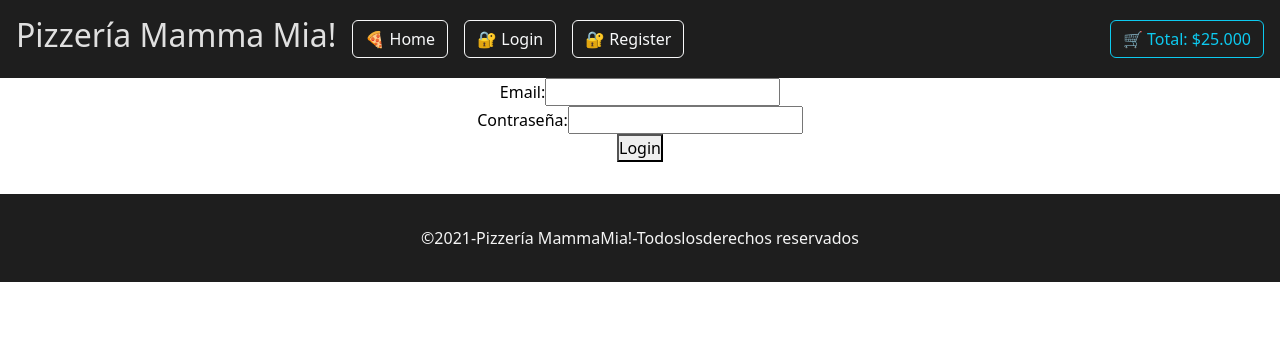
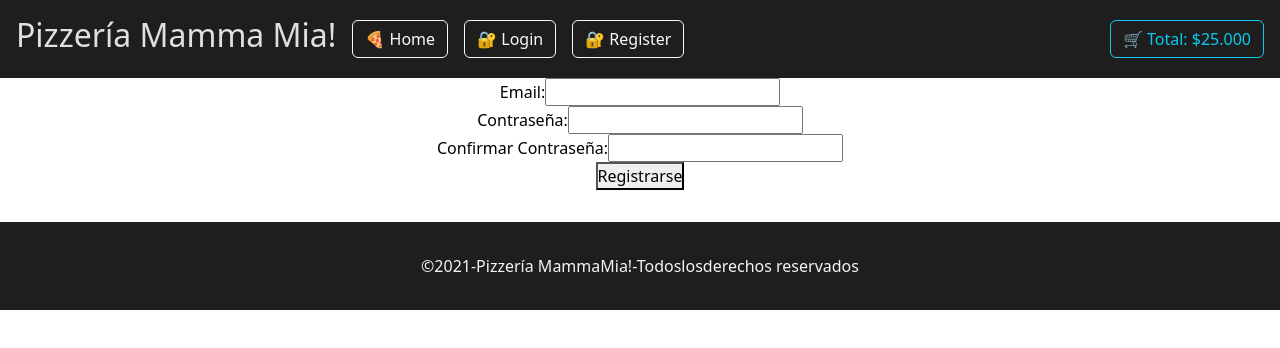
Before and after one commit to framirezj/ADL_desafio_PizzaStore_React, a React (Vite) app: page / in a window 1280 px wide. Shown: the top 348 px of the page. Built offline with nearby package versions, Linux system fonts and the light colour scheme.

Commit message:
refactor: componente register

```diff
--- a/src/App.jsx
+++ b/src/App.jsx
@@ -15,8 +15,8 @@ function App() {
       </div>
       <main className="container-home">
         {/* <Home /> */}
-        {/* <Register /> */}
-        <Login />
+        <Register />
+        {/* <Login /> */}
       </main>
       <footer className="container-footer">
         <Footer />
--- a/src/components/Register.jsx
+++ b/src/components/Register.jsx
@@ -1,48 +1,83 @@
 import { useState } from "react";
 
 const Register = () => {
+  const [datosRegister, setDatosRegister] = useState({
+    email: "",
+    password: "",
+    confirmPassword: "",
+  });
 
-    //estados
-    const [email, setEmail] = useState('')
-    const [password, setPassword] = useState('')
-    const [confirmPassword, setConfirmPassword] = useState('')
+  const { email, password, confirmPassword } = datosRegister;
 
-    const handleSubmit = (e) => {
-      e.preventDefault()
+  const handleChangeObject = (e) => {
+    const { name, value } = e.target;
 
+    setDatosRegister((prevDatosRegister) => ({
+      ...prevDatosRegister,
+      [name]: value,
+    }));
+  };
 
-      if(!email.trim() || !password.trim() || !confirmPassword.trim()){
-        alert('todos los campos son obligatorios')
-        return
-      }
+  const handleSubmit = (e) => {
+    e.preventDefault();
 
-      if(password.length < 6){
-        alert('password debe ser al menos de 6 caracteres')
-        return
-      }
-
-      if(password !== confirmPassword){
-        alert('password no coincide')
-      }
-
+    if (!email.trim() || !password.trim() || !confirmPassword.trim()) {
+      alert("todos los campos son obligatorios");
+      return;
     }
 
+    if (password.length < 6) {
+      alert("password debe ser al menos de 6 caracteres");
+      return;
+    }
+
+    if (password !== confirmPassword) {
+      alert("password no coincide");
+      return;
+    }
+
+    alert("Bienvenido!!!");
+
+    setDatosRegister({
+      email: "",
+      password: "",
+      confirmPassword: "",
+    });
+  };
 
   return (
     <>
-      <form style={{color: "black"}} onSubmit={handleSubmit}>
+      <form style={{ color: "black" }} onSubmit={handleSubmit}>
         <div>
           <label htmlFor="email">Email:</label>
-          <input type="email" id="email" name="email" value={email} onChange={e => setEmail(e.target.value)}/>
+          <input
+            type="email"
+            id="email"
+            name="email"
+            value={email}
+            onChange={handleChangeObject}
+          />
         </div>
         <div>
           <label htmlFor="password">Contraseña:</label>
-          <input type="password" id="password" name="password" value={password} onChange={e => setPassword(e.target.value)}/>
+          <input
+            type="password"
+            id="password"
+            name="password"
+            value={password}
+            onChange={handleChangeObject}
+          />
         </div>
 
         <div>
           <label htmlFor="confirmPassword">Confirmar Contraseña:</label>
-          <input type="password" id="confirmPassword" name="confirmPassword" value={confirmPassword} onChange={e => setConfirmPassword(e.target.value)}/>
+          <input
+            type="password"
+            id="confirmPassword"
+            name="confirmPassword"
+            value={confirmPassword}
+            onChange={handleChangeObject}
+          />
         </div>
 
         <button type="submit">Registrarse</button>
```
